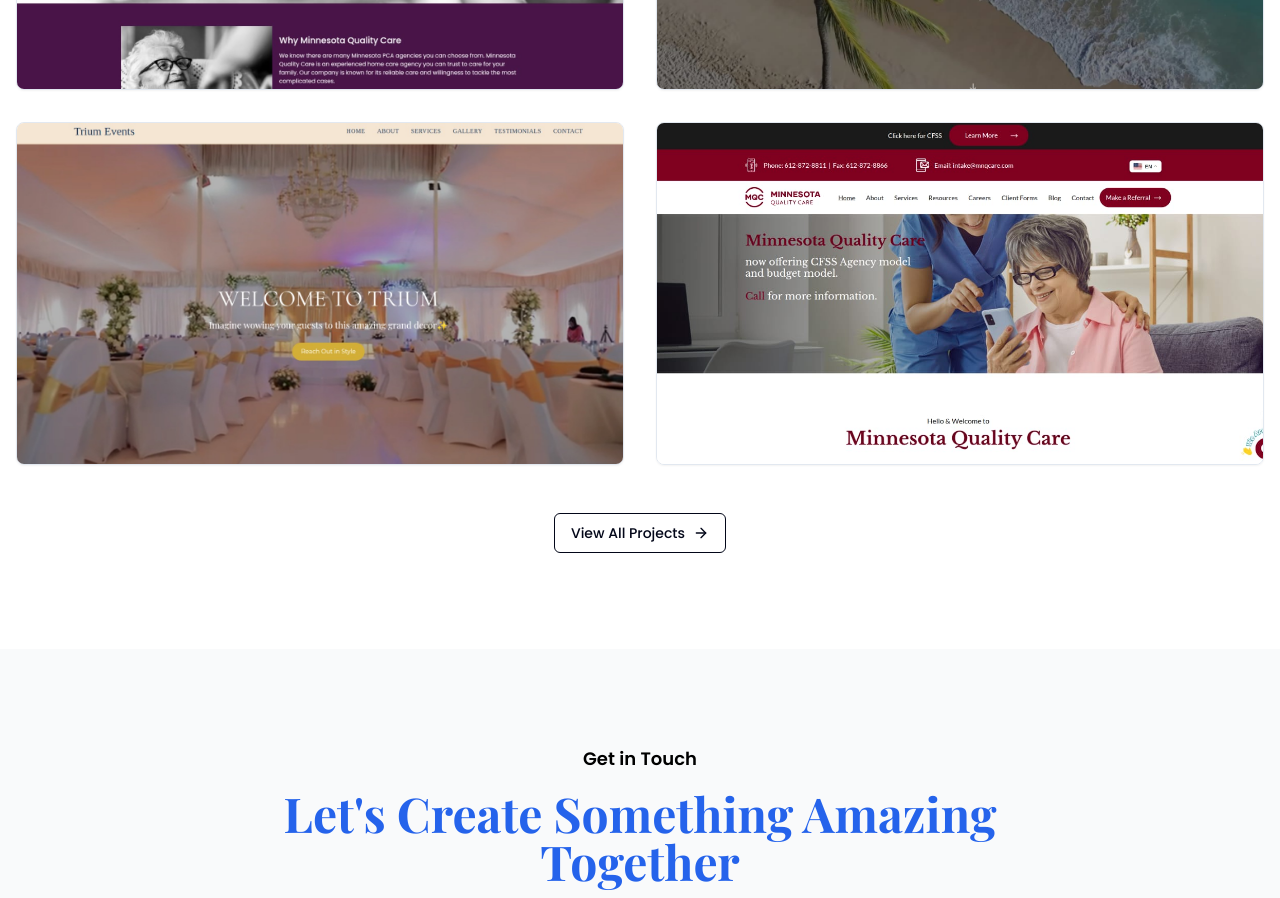
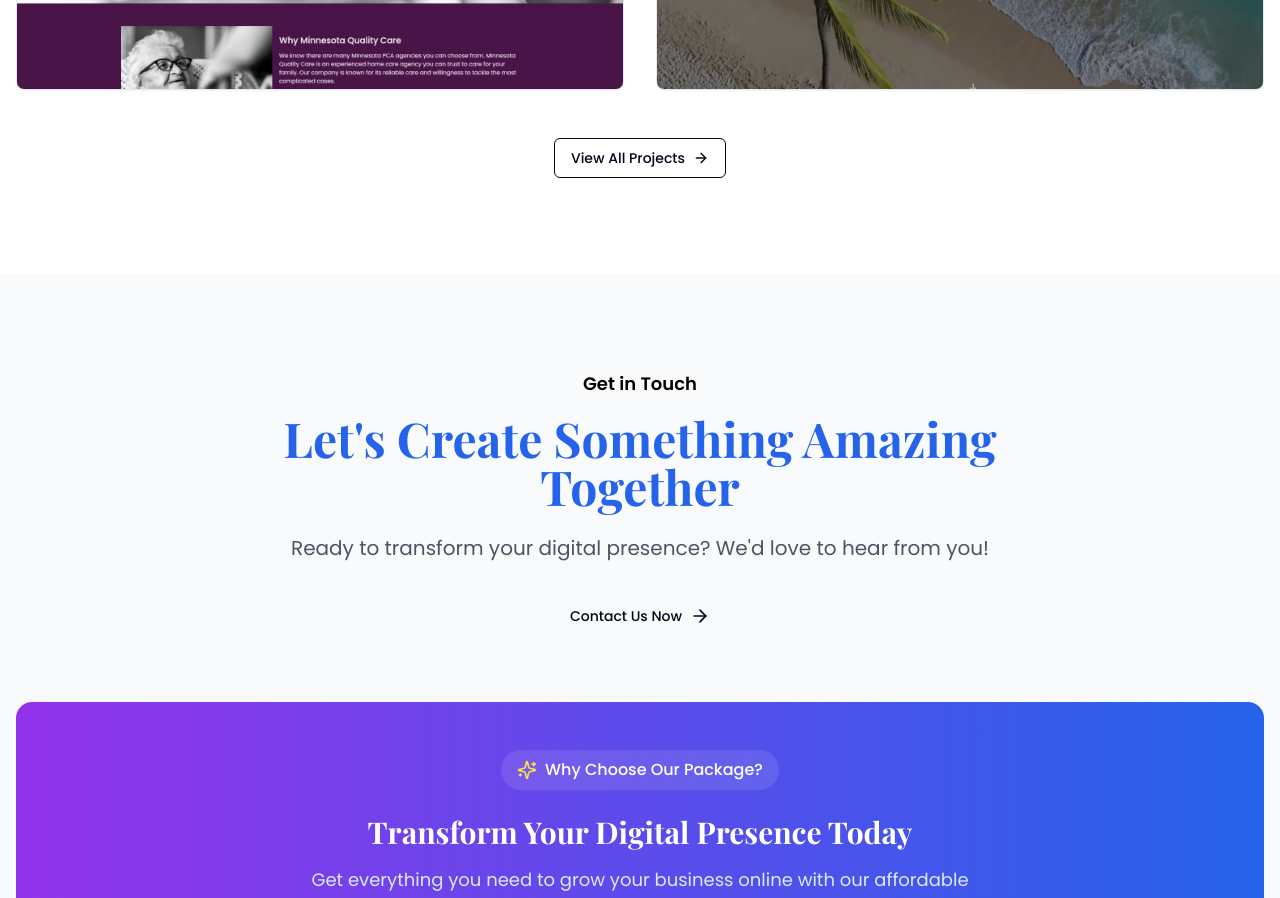
Before and after one commit to Fardosafara/Our-Agency-Website, a Next.js app: page / in a window 1280 px wide. Shown: the part 3080-3978 px from the top of the page. Built offline with nearby package versions, Linux system fonts and the light colour scheme; a web font is replaced by a local one.

Commit message:
first commit

```diff
--- a/app/page.tsx
+++ b/app/page.tsx
@@ -116,20 +116,20 @@
     image: "/portfolio2.jpeg",
     link: "https://ewangan-tour-safaris-1nqj.vercel.app/",
   },
-  {
-    title: "Event Planner",
-    category: "Web Development",
-    description: "An intuitive event planner platform showcasing past events and seamless booking.",
-    image: "/portfolio1.jpeg",
-    link: "https://trium-events.vercel.app/",
-  },
-  {
-    title: "Hospital",
-    category: "Web Development",
-    description: "A cutting-edge hospital website with seamless patient and doctor interaction.",
-    image: "/portfolio5.jpeg",
-    link: "https://www.mnqcare.com/",
-  },
+  // {
+  //   title: "Event Planner",
+  //   category: "Web Development",
+  //   description: "An intuitive event planner platform showcasing past events and seamless booking.",
+  //   image: "/portfolio1.jpeg",
+  //   link: "https://trium-events.vercel.app/",
+  // },
+  // {
+  //   title: "Hospital",
+  //   category: "Web Development",
+  //   description: "A cutting-edge hospital website with seamless patient and doctor interaction.",
+  //   image: "/portfolio5.jpeg",
+  //   link: "https://www.mnqcare.com/",
+  // },
 ]
 
 export default function Home() {
```
